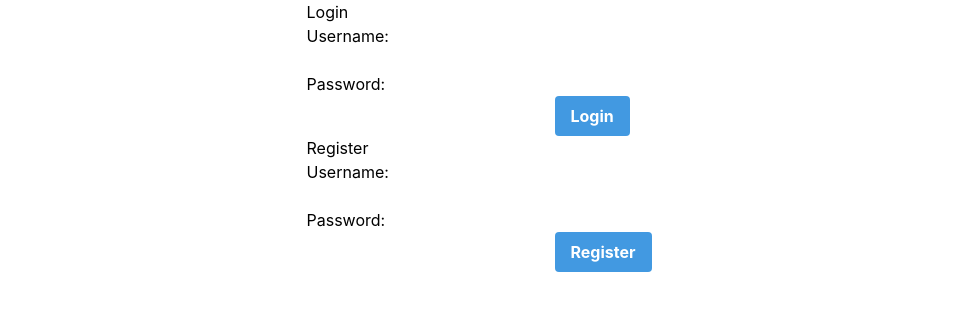
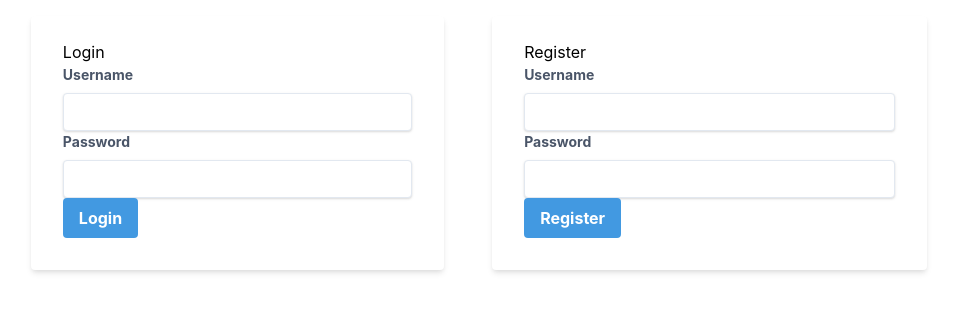
Before and after one commit to amthomps11/blog-app, a React (Create React App) app in the folder client/: page /login in a window 1280 px wide. Shown: the top 312 px of the page, without its empty margins (161-1118 px from the left). Built offline with nearby package versions, Linux system fonts and the light colour scheme; no server answers.

Commit message:
styling and bug fixes

```diff
--- a/client/src/components/homepage/index.js
+++ b/client/src/components/homepage/index.js
@@ -34,7 +34,9 @@ class Homepage extends Component {
     return (
       <div>
         <Navbar></Navbar>
-        Homepage
+
+        <h2 className="text-black text-center px-4 py-2 m-2">Homepage</h2>
+
         {this.renderTEMP()}
       </div>
     );
--- a/client/src/components/loginform/index.js
+++ b/client/src/components/loginform/index.js
@@ -35,11 +35,11 @@ class LoginForm extends Component {
     await createUser({
       user: this.state.registerData
     });
-    // const userData = await loginUser(user);
-    // decode(userData.data.token);
-    // localStorage.setItem("jwt", userData.data.token);
-    // localStorage.setItem("userId", userData.data.userId);
-    // this.handleRegisterButton();
+    const userData = await loginUser(this.state.registerData);
+    decode(userData.data.token);
+    localStorage.setItem("jwt", userData.data.token);
+    localStorage.setItem("userId", userData.data.userId);
+    this.handleLoginButton();
   };
 
   handleLoginInput = async e => {
@@ -70,20 +70,31 @@ class LoginForm extends Component {
     }
 
     return (
-      <div className="login-component-wrapper">
-        <div className="login-container">
+      <div className="">
+        <div className="">
+          <div className="inline-block px-4 py-2 m-2 ">
+            <form
+              className="bg-white shadow-md rounded px-8 pt-6 pb-8 mb-4"
+              onSubmit={this.handleLogin}
+            >
               <h2>Login</h2>
-          <form onSubmit={this.handleLogin}>
-            <p>Username:</p>
+
+              <label class="block text-gray-700 text-sm font-bold mb-2">
+                Username
+              </label>
               <input
+                className="shadow appearance-none border rounded w-full py-2 px-3 text-gray-700 leading-tight focus:outline-none focus:shadow-outline"
                 name="username"
                 onChange={this.handleLoginInput}
                 value={this.state.username}
               />
-            <p>Password:</p>
+              <label class="block text-gray-700 text-sm font-bold mb-2">
+                Password
+              </label>
               <input
                 type="password"
                 name="password"
+                className="shadow appearance-none border rounded w-full py-2 px-3 text-gray-700 leading-tight focus:outline-none focus:shadow-outline"
                 onChange={this.handleLoginInput}
                 value={this.state.password}
               />
@@ -91,17 +102,27 @@ class LoginForm extends Component {
                 Login
               </button>
             </form>
-
+          </div>
+          <div className="inline-block px-4 py-2 m-2">
+            <form
+              onSubmit={this.handleRegister}
+              className="bg-white shadow-md rounded px-8 pt-6 pb-8 mb-4"
+            >
               <h2>Register</h2>
-          <form onSubmit={this.handleRegister}>
-            <p>Username:</p>
+              <label class="block text-gray-700 text-sm font-bold mb-2">
+                Username
+              </label>
               <input
+                className="shadow appearance-none border rounded w-full py-2 px-3 text-gray-700 leading-tight focus:outline-none focus:shadow-outline"
                 name="username"
                 onChange={this.handleRegisterInput}
                 value={this.state.username}
               />
-            <p>Password:</p>
+              <label class="block text-gray-700 text-sm font-bold mb-2">
+                Password
+              </label>
               <input
+                className="shadow appearance-none border rounded w-full py-2 px-3 text-gray-700 leading-tight focus:outline-none focus:shadow-outline"
                 type="password"
                 name="password"
                 onChange={this.handleRegisterInput}
@@ -113,6 +134,7 @@ class LoginForm extends Component {
             </form>
           </div>
         </div>
+      </div>
     );
   }
 }
--- a/client/src/components/navbar/index.js
+++ b/client/src/components/navbar/index.js
@@ -29,25 +29,25 @@ class NavBar extends Component {
       <>
         <ul>
           <NavLink
-            className="inline-block text-gray-700 text-center bg-gray-400 px-4 py-2 m-2"
+            className="inline-block text-gray-700 text-center bg-gray-400 px-4 py-2 m-2 hover:bg-blue-700 hover:text-white"
             to="/home"
           >
             Home
           </NavLink>
           <NavLink
-            className="inline-block text-gray-700 text-center bg-gray-400 px-4 py-2 m-2"
+            className="inline-block text-gray-700 text-center bg-gray-400 px-4 py-2 m-2 hover:bg-blue-700 hover:text-white"
             to="/profile"
           >
             Profile
           </NavLink>
           <NavLink
-            className="inline-block text-gray-700 text-center bg-gray-400 px-4 py-2 m-2"
+            className="inline-block text-gray-700 text-center bg-gray-400 px-4 py-2 m-2 hover:bg-blue-700 hover:text-white"
             to="/userlist"
           >
             Userlist
           </NavLink>
           <button
-            className="inline-block text-gray-700 text-center bg-gray-400 px-4 py-2 m-2"
+            className="inline-block text-gray-700 text-center bg-gray-400 px-4 py-2 m-2 hover:bg-blue-700 hover:text-white"
             onClick={this.handleLogout}
           >
             Sign Out
--- a/client/src/components/otheruser/index.js
+++ b/client/src/components/otheruser/index.js
@@ -1,11 +1,16 @@
 import React, { Component } from "react";
 import NavBar from "../navbar";
-import { getUserPosts, followUser } from "../../services/api-helper";
+import Postcard from "../postcard";
+import {
+  getUserPosts,
+  followUser,
+  getUsername
+} from "../../services/api-helper";
 
 class OtherUser extends Component {
   constructor(props) {
     super(props);
-    this.state = { posts: [] };
+    this.state = { username: "", posts: [] };
   }
 
   getPosts = async () => {
@@ -14,13 +19,23 @@ class OtherUser extends Component {
   };
 
   renderPosts = () => {
+    let tempUsername = this.state.username;
     return this.state.posts.map((post, index) => {
-      return <div key={index}>{post.body}</div>;
+      return (
+        <Postcard
+          key={index}
+          username={tempUsername}
+          body={post.body}
+        ></Postcard>
+      );
     });
   };
 
   componentDidMount = async () => {
     await this.getPosts();
+    let user = await getUsername(parseInt(this.props.id));
+    let username = user.username;
+    await this.setState({ username });
   };
 
   handleFollowButton = async () => {
@@ -37,9 +52,15 @@ class OtherUser extends Component {
     return (
       <div>
         <NavBar></NavBar>
-        OtherUser
-        <button onClick={this.handleFollowButton}>Follow</button>
-        {this.props.id}
+        <div className="text-center">
+          <h2 className="text-black text-center px-4 py-2 m-2">{`${this.state.username}'s Profile`}</h2>
+          <button
+            className="bg-blue-500 hover:bg-blue-700 text-white font-bold py-2 px-4 rounded"
+            onClick={this.handleFollowButton}
+          >
+            Follow
+          </button>
+        </div>
         {this.renderPosts()}
       </div>
     );
--- a/client/src/components/postcard/index.js
+++ b/client/src/components/postcard/index.js
@@ -8,7 +8,7 @@ class Postcard extends Component {
 
   render() {
     return (
-      <div className="max-w-sm mx-auto p-6 bg-white rounded-lg shadow-xl">
+      <div className="max-w-sm mx-auto my-2 p-6 bg-white rounded-lg shadow-xl">
         <div className="block">{this.props.username}</div>
         <hr></hr>
         <div className="block">{this.props.body}</div>
--- a/client/src/components/userlist/index.js
+++ b/client/src/components/userlist/index.js
@@ -37,7 +37,8 @@ class UserList extends Component {
     return (
       <div>
         <NavBar></NavBar>
-        UserList
+        <h2 className="text-black text-center px-4 py-2 m-2">UserList</h2>
+        <hr className="mx-2"></hr>
         {this.renderUsers()}
       </div>
     );
--- a/client/src/components/userprofile/index.js
+++ b/client/src/components/userprofile/index.js
@@ -1,21 +1,39 @@
 import React, { Component } from "react";
-import { getUserPosts, submitPost } from "../../services/api-helper";
+import {
+  getUserPosts,
+  submitPost,
+  getUsername
+} from "../../services/api-helper";
 import NavBar from "../navbar";
+import Postcard from "../postcard";
 
 class UserProfile extends Component {
   constructor(props) {
     super(props);
-    this.state = { posts: [], currentlyLoggedInUser: false, postInput: "" };
+    this.state = {
+      username: "",
+      posts: [],
+      currentlyLoggedInUser: false,
+      postInput: ""
+    };
   }
 
   getPosts = async () => {
     let posts = await getUserPosts(localStorage.getItem("userId"));
-    this.setState({ posts });
+    let user = await getUsername(localStorage.getItem("userId"));
+    let username = user.username;
+    this.setState({ username, posts });
   };
 
   renderPosts = () => {
     return this.state.posts.map((post, index) => {
-      return <div key={index}>{post.body}</div>;
+      return (
+        <Postcard
+          key={index}
+          username={this.state.username}
+          body={post.body}
+        ></Postcard>
+      );
     });
   };
 
@@ -47,14 +65,20 @@ class UserProfile extends Component {
     return (
       <div>
         <NavBar></NavBar>
-        UserProfile
-        <form onSubmit={this.handleSubmit}>
+
+        <h2 className="text-black text-center px-4 py-2 m-2">
+          {`${this.state.username}'s profile`}
+        </h2>
+        <form className="text-center" onSubmit={this.handleSubmit}>
           <input
             placeholder="new post"
             onChange={this.handleInput}
             value={this.state.postInput}
+            className="shadow appearance-none border rounded w-full py-2 px-3 text-gray-700 leading-tight focus:outline-none focus:shadow-outline"
           ></input>
-          <button>submit post</button>
+          <button className="bg-blue-500 hover:bg-blue-700 text-white font-bold py-2 px-4 rounded">
+            submit post
+          </button>
         </form>
         {this.renderPosts()}
       </div>
--- a/client/src/services/api-helper.js
+++ b/client/src/services/api-helper.js
@@ -33,6 +33,15 @@ export const createUser = async userData => {
 export const getUsers = async () => {
   try {
     const resp = await apiClient.get("/users/");
+    return resp.data;
+  } catch (e) {
+    console.log(e);
+  }
+};
+
+export const getUsername = async userId => {
+  try {
+    const resp = await apiClient.get(`/users/${userId}`);
     return resp.data;
   } catch (e) {
     console.log(e);
```
Also changed, not shown: 1 other file (tests, documents, lock files or other folders). Lines whose indentation alone changed are shown as unchanged.
